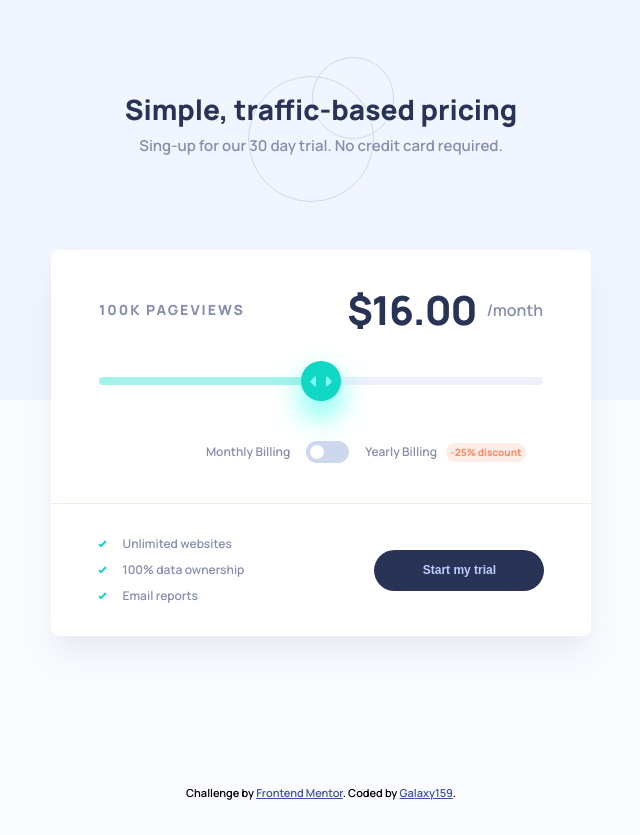
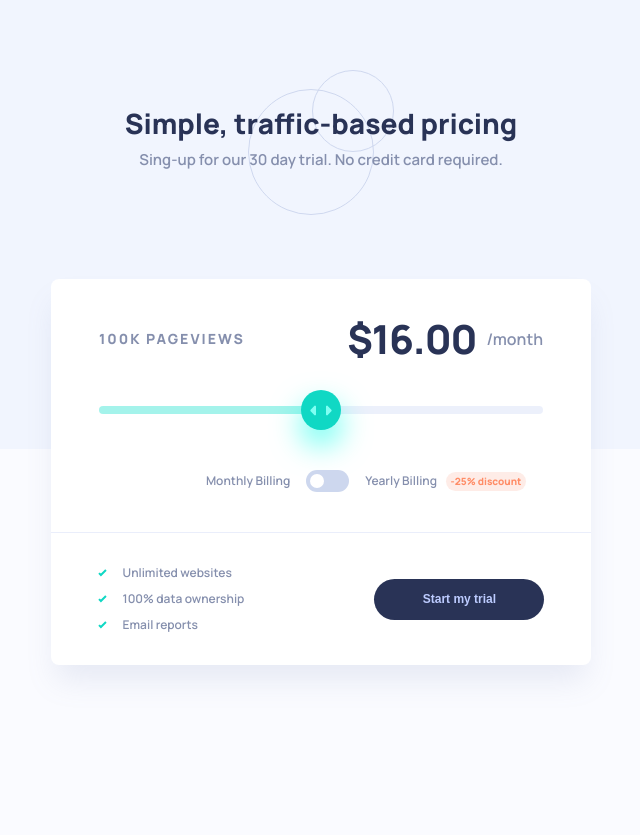
Before and after one commit to Galaxy159/Pricing-Component, a React (Create React App) app: page / in a window 1280 px wide. Shown: the whole page, without its empty margins (319-959 px from the left). Before the commit the page ends 800 px from the top, so only its background shows below. Built offline with nearby package versions, Linux system fonts and the light colour scheme.

Commit message:
final adjustments

```diff
--- a/src/App.js
+++ b/src/App.js
@@ -1,14 +1,14 @@
 import "./style/App.css";
 import Header from "./components/Header";
 import Component from "./components/Component";
-import Footer from "./components/Footer";
+// import Footer from "./components/Footer";
 
 function App() {
   return (
     <main className="container">
       <Header />
       <Component />
-      <Footer />
+      {/* <Footer /> */}
     </main>
   );
 }
--- a/src/style/App.css
+++ b/src/style/App.css
@@ -31,6 +31,13 @@ p {
   background: url("../images/pattern-circles.svg") no-repeat, #f1f5fe;
   background-position: right 50% top 5.7rem;
   border-radius: 0 0 0 19.15rem;
+}
+@media (min-width: 540px) {
+  .header {
+    padding: 10.4rem;
+    background-position: right 50% top 7rem;
+    height: 44.9rem;
+  }
 }
 .header__headline {
   color: #293356;
@@ -72,6 +79,7 @@ p {
 @media (min-width: 540px) {
   .component {
     max-width: 54rem;
+    transform: translateY(-17rem);
   }
 }
 @media (min-width: 540px) {
--- a/src/style/scss/_component.scss
+++ b/src/style/scss/_component.scss
@@ -9,6 +9,7 @@
 
   @include respond(desktop) {
     max-width: 54rem;
+    transform: translateY(-17rem);
   }
   &__data {
     @include respond(desktop) {
--- a/src/style/scss/_header.scss
+++ b/src/style/scss/_header.scss
@@ -4,6 +4,12 @@
   background: url("../images/pattern-circles.svg") no-repeat, #f1f5fe;
   background-position: right 50% top 5.7rem;
   border-radius: 0 0 0 19.15rem;
+
+  @include respond(desktop) {
+    padding: 10.4rem;
+    background-position: right 50% top 7rem;
+    height: 44.9rem;
+  }
   &__headline {
     color: $color-text-cta-background;
     font-size: 2rem;
```
Also changed, not shown: 1 other file (tests, documents, lock files or other folders).
